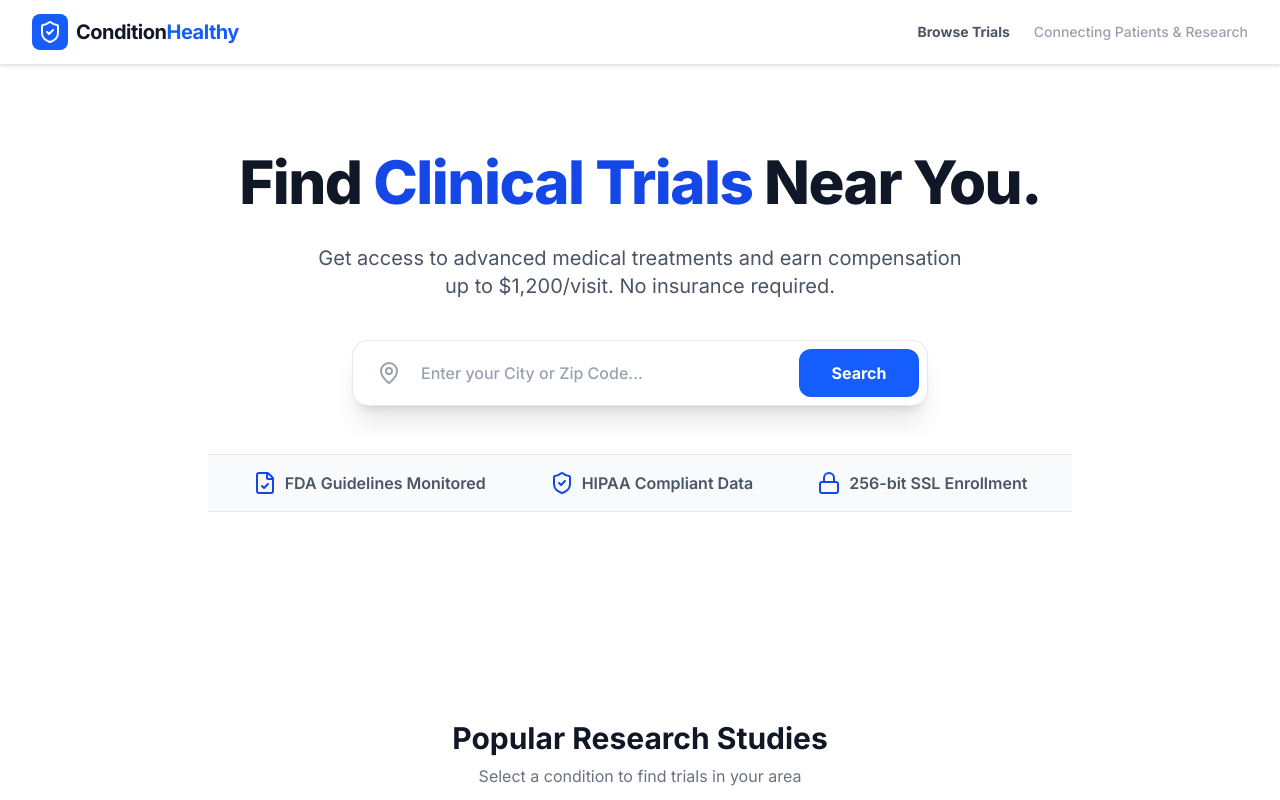
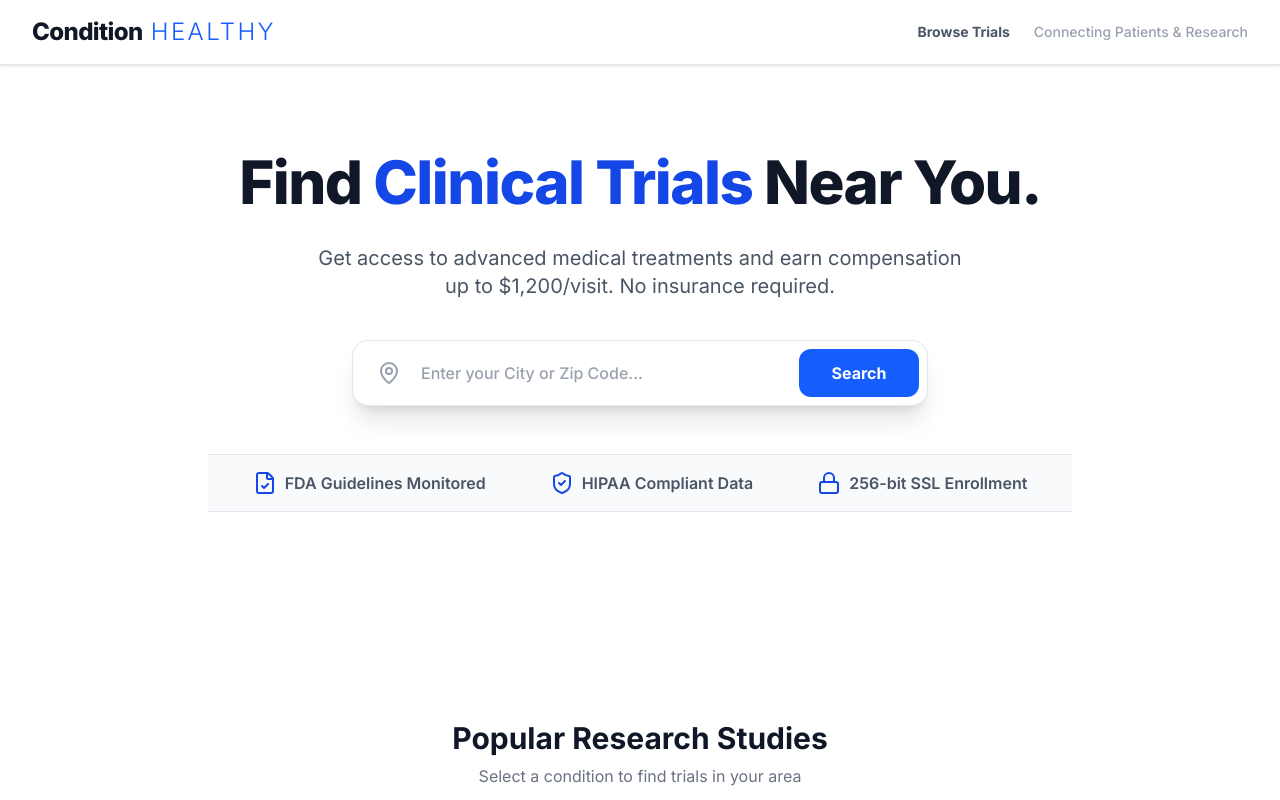
Before and after one commit to Emil1733/condition-healthy, a Next.js app: page / in a window 1280 px wide. Shown: the top 800 px of the page. Built offline with nearby package versions, Linux system fonts and the light colour scheme.

Commit message:
refactor: upgrade logo to professional wordmark

```diff
--- a/app/layout.tsx
+++ b/app/layout.tsx
@@ -30,11 +30,9 @@ export default function RootLayout({
           <div className="max-w-7xl mx-auto px-4 sm:px-6 lg:px-8">
             <div className="flex justify-between h-16">
               <div className="flex">
-                <Link href="/" className="flex-shrink-0 flex items-center gap-2 hover:opacity-90 transition-opacity">
-                  <div className="bg-blue-600 p-1.5 rounded-lg">
-                    <ShieldCheck className="w-6 h-6 text-white" />
-                  </div>
-                  <span className="font-bold text-xl text-gray-900 tracking-tight">Condition<span className="text-blue-600">Healthy</span></span>
+                <Link href="/" className="flex-shrink-0 flex items-center gap-1 hover:opacity-90 transition-opacity">
+                  <span className="font-extrabold text-2xl text-gray-900 tracking-tight font-sans">Condition</span>
+                  <span className="font-light text-2xl text-blue-600 tracking-widest uppercase ml-1 font-sans">Healthy</span>
                 </Link>
               </div>
               <div className="flex items-center gap-6">
```
